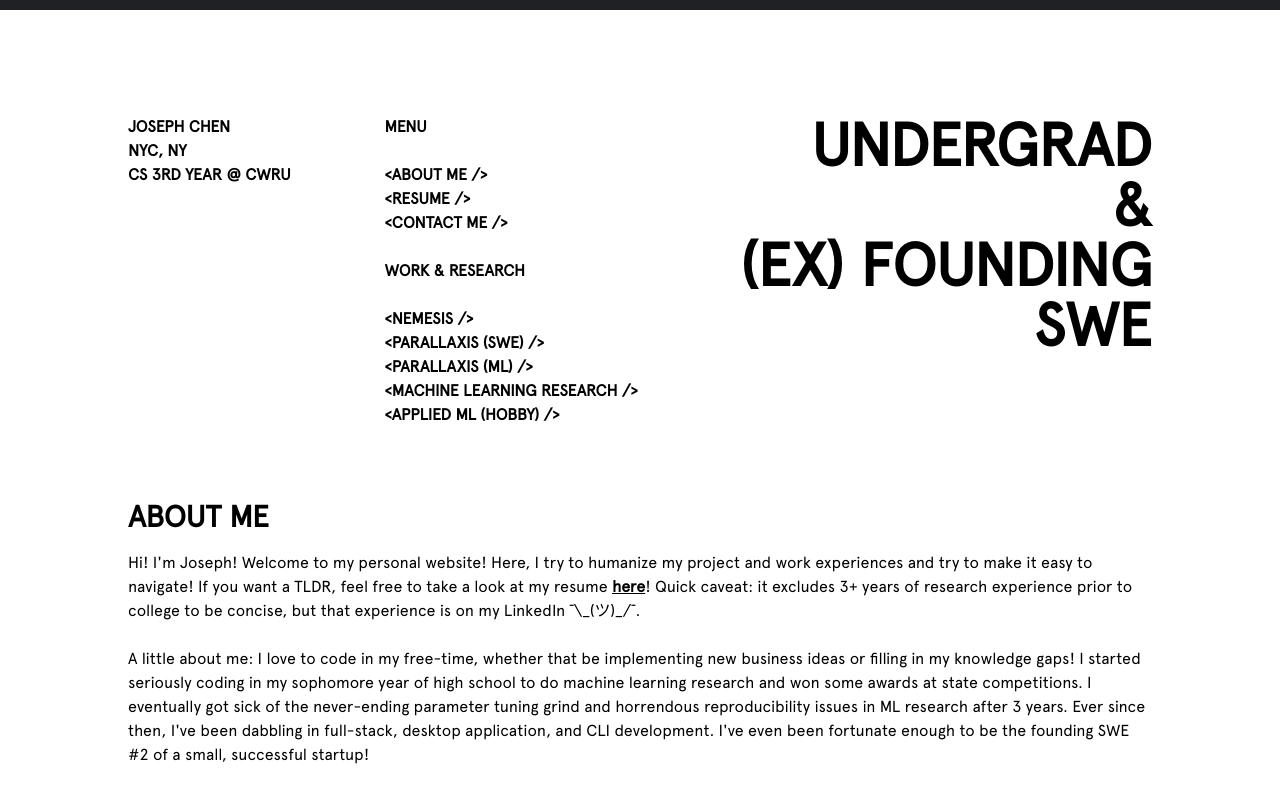
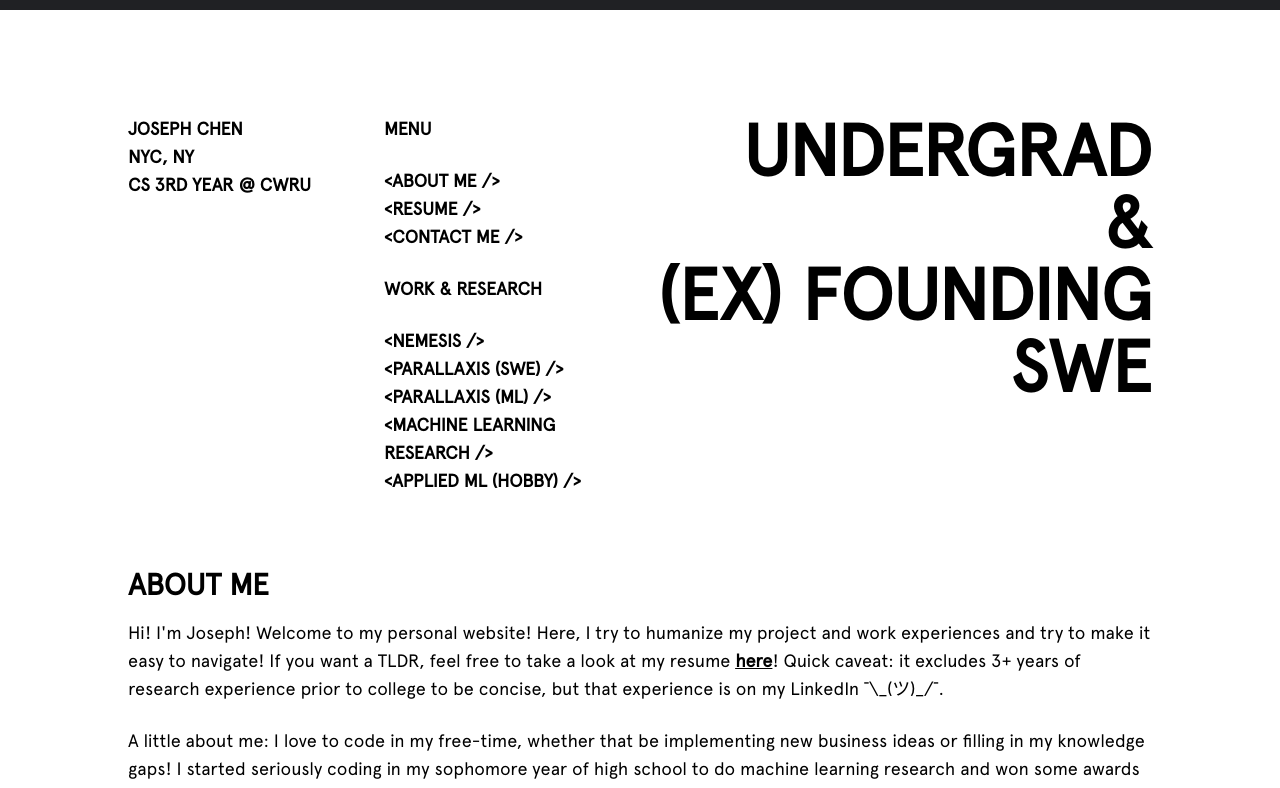
Before and after one commit to jchen42703/jchen42703.github.io, a React (Create React App) app in the folder v2/: page / in a window 1280 px wide. Shown: the top 788 px of the page. Built offline with nearby package versions, Linux system fonts and the light colour scheme.

Commit message:
Increased font sizes

```diff
--- a/v2/src/home/Welcome.tsx
+++ b/v2/src/home/Welcome.tsx
@@ -45,19 +45,24 @@ function Welcome() {
 	];
 
 	return (
-		<div className="grid grid-cols-4 content-container gap-x-0.5">
+		<div className="grid grid-cols-4 content-container gap-x-0.75">
 			<div className="col-span-1 flex flex-col">
 				{noLinkFields.map((text) => (
 					<UppercasedText
 						key={text}
 						text={text}
 						bold={true}
+						classes="text-lg"
 					></UppercasedText>
 				))}
 			</div>
 
 			<div className="col-span-1 flex flex-col">
-				<UppercasedText text={"Menu"} bold={true}></UppercasedText>
+				<UppercasedText
+					text={"Menu"}
+					bold={true}
+					classes="text-lg"
+				></UppercasedText>
 				<br></br>
 				{regLinkFields.map(({ title, href }) => (
 					<UppercasedText
@@ -65,6 +70,7 @@ function Welcome() {
 						text={title}
 						href={href}
 						bold={true}
+						classes="text-lg"
 					></UppercasedText>
 				))}
 				<br></br>
@@ -72,6 +78,7 @@ function Welcome() {
 				<UppercasedText
 					text={"Work & Research"}
 					bold={true}
+					classes="text-lg"
 				></UppercasedText>
 				<br></br>
 				{workFields.map(({ title, href }) => (
@@ -80,6 +87,7 @@ function Welcome() {
 						text={title}
 						href={href}
 						bold={true}
+						classes="text-lg"
 					></UppercasedText>
 				))}
 			</div>
@@ -90,7 +98,7 @@ function Welcome() {
 						key={text}
 						text={text}
 						bold={true}
-						classes={"text-6xl"}
+						classes="text-7xl"
 					></UppercasedText>
 				))}
 			</div>
--- a/v2/src/index.css
+++ b/v2/src/index.css
@@ -28,3 +28,7 @@ code {
 	font-family: source-code-pro, Menlo, Monaco, Consolas, "Courier New",
 		monospace;
 }
+
+p {
+	@apply text-lg;
+}
```
